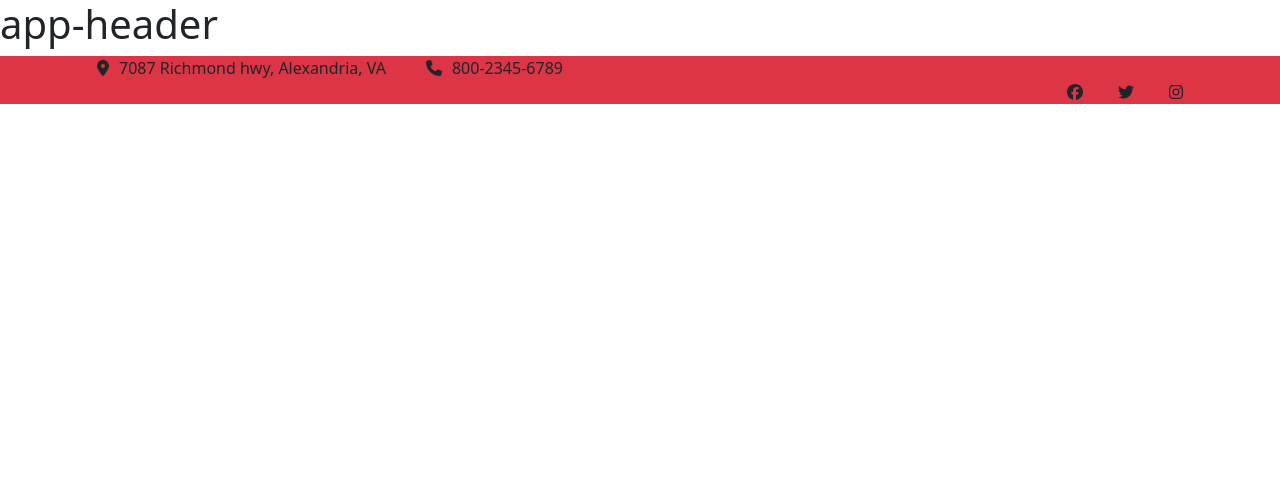
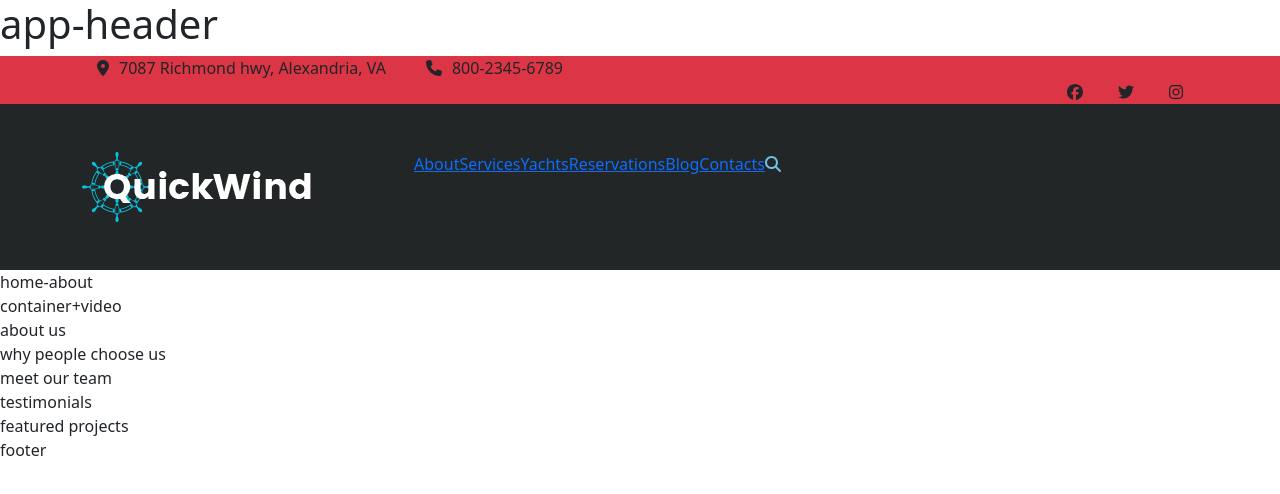
Before and after one commit to LivingtonMerello98/proj-html-vuejs, a Vue app: page /about in a window 1280 px wide. Shown: the top 494 px of the page. Built offline with nearby package versions, Linux system fonts and the light colour scheme.

Commit message:
[upd] header-about-contacts  no flex

```diff
--- a/src/components/AppUniversalHeader.vue
+++ b/src/components/AppUniversalHeader.vue
@@ -11,9 +11,11 @@ export default {
 
 <template>
 
-    <!-- <div class="container">
+
+    <!-- STRUTTURA BASE
+    <div class="container">
         <div class="row">
-            <div class="col-6 py-4 bg-primary"></div>
+            <div class="col-12 py-4 bg-primary"></div>
             <div class="col-6 py-4 bg-danger">
                 <h1>ciao mondo</h1>
             </div>
--- /dev/null
+++ b/src/components/HeaderAboutContacts.vue
@@ -0,0 +1,71 @@
+<script>
+
+ export default {
+    name: "HeaderAboutContacts"
+
+}
+</script>
+
+<template>
+
+<div class="header-about-contacts py-5">
+    <div class="container">
+        <div class="row">
+            <div class="col-12 d-flex">
+                <div class="logo-header">
+                    <img src="/public/img/logo.webp" alt="">
+                </div>
+                <div class="nav-pages">
+                    <ul class="d-flex">
+                        <li>
+                            <a href="#">About</a>
+                        </li>
+                        <li>
+                            <a href="#">Services</a>
+                        </li>
+                        <li>
+                            <a href="#">Yachts</a>
+                        </li>
+                        <li>
+                            <a href="#">Reservations</a>
+                        </li>
+                        <li>
+                            <a href="#">Blog</a>
+                        </li>
+                        <li>
+                            <a href="#">Contacts</a>
+                        </li>
+                    </ul>
+                </div>
+                <div class="research">
+                    <i class="fa-solid fa-magnifying-glass"></i>
+                </div>
+            </div>
+
+        </div>
+    </div>
+    </div>
+
+</template>
+
+<style lang="scss" scoped>
+
+@use 'src/assets/partials/variables' as *;
+
+    .header-about-contacts{
+        background-color: $custom-secondary-color
+    }
+
+    .logo-header{
+        width: 300px;
+        height: auto;
+    }
+
+    .research{
+        color: $custom-color-title-section
+    }
+
+    .nav-pages{
+
+    }
+</style>
--- a/src/pages/AppAbout.vue
+++ b/src/pages/AppAbout.vue
@@ -1,19 +1,30 @@
 <script>
-
-import UniversalHeader from '../components/AppUniversalHeader.vue'
+import UniversalHeader from "../components/AppUniversalHeader.vue";
+import HeaderAboutContacts from "../components/HeaderAboutContacts.vue";
 
 export default {
-    name: "AppAbout",
-    components: {
-        UniversalHeader,
-    },
-}
+  name: "AppAbout",
+  components: {
+    UniversalHeader,
+    HeaderAboutContacts,
+  },
+};
 </script>
 
 <template>
-    <UniversalHeader/>
+  <UniversalHeader />
+  <HeaderAboutContacts />
 
+  <main>
+    <section>home-about</section>
+    <section>container+video</section>
+    <section>about us</section>
+    <section>why people choose us</section>
+    <section>meet our team</section>
+    <section>testimonials</section>
+    <section>featured projects</section>
+  </main>
+  <footer>footer</footer>
 </template>
 
-
 <style></style>
--- a/src/pages/AppHome.vue
+++ b/src/pages/AppHome.vue
@@ -15,6 +15,6 @@ export default {
 </template>
 
 <style lang="scss" scoped>
-@use '../assets/partials/mixin' as *;
-@use '../assets/partials/variables' as *;
+@use 'src/assets/partials/mixin' as *;
+@use 'src/assets/partials/variables' as *;
 </style>
```
Also changed, not shown: public/img/logo.webp (added).
